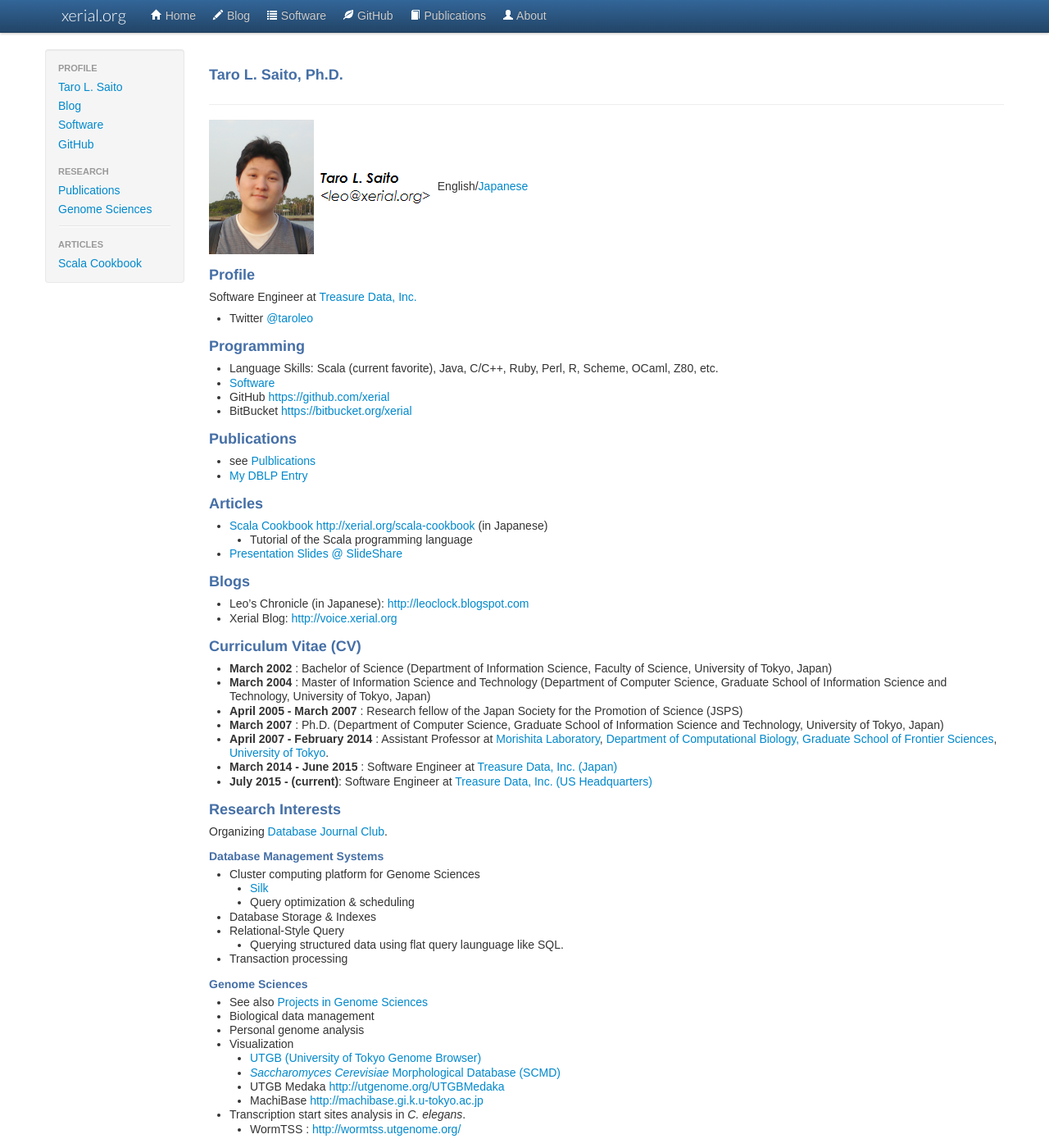
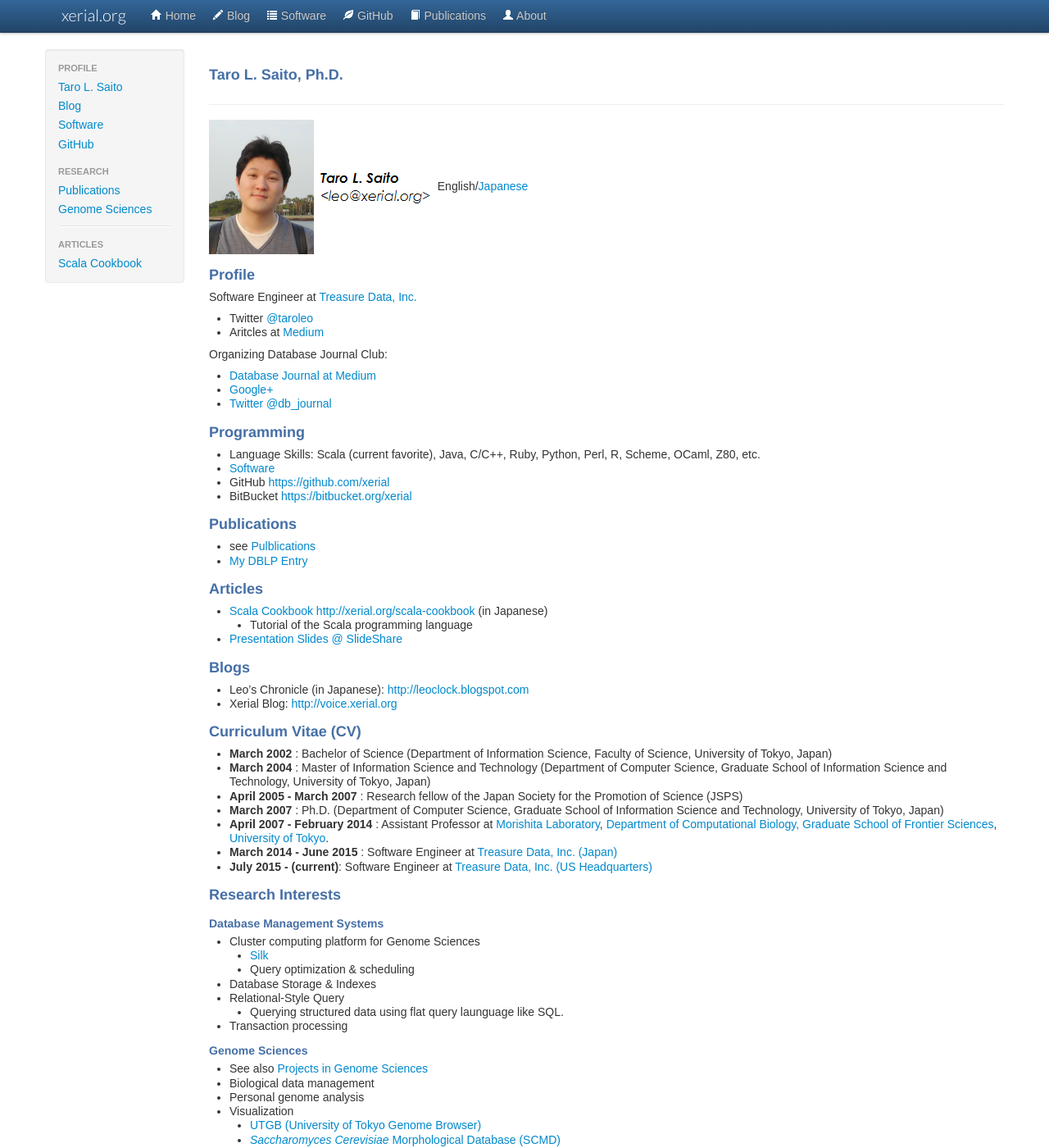
Before and after one commit to xerial/xerial.github.com, a Jekyll site: the page built from leo.md, in a window 1280 px wide and 1400 px high. Shown: the whole window at 82% size. Built offline with Jekyll 4.4.1, drawn with Linux system fonts in a browser that asks for light colours; Markdown is read by kramdown in place of the engine named in the settings.

Commit message:
Update leo.md

```diff
--- a/leo.md
+++ b/leo.md
@@ -9,9 +9,15 @@
 Software Engineer at [Treasure Data, Inc.](http://www.treasuredata.com/)
 
 * Twitter [@taroleo](https://twitter.com/taroleo)
+* Aritcles at [Medium](https://medium.com/@taroleo)
+
+Organizing Database Journal Club:
+- [Database Journal at Medium](https://medium.com/db-journal)
+- [Google+](https://plus.google.com/u/2/communities/109432920533282111188)
+- [Twitter @db_journal](https://twitter.com/db_journal)
 
 ### Programming
-* Language Skills: Scala (current favorite), Java, C/C++, Ruby, Perl, R, Scheme, OCaml, Z80, etc.
+* Language Skills: Scala (current favorite), Java, C/C++, Ruby, Python, Perl, R, Scheme, OCaml, Z80, etc.
 * [Software]({{BASE_PATH}}/software)
 * GitHub <https://github.com/xerial>
 * BitBucket <https://bitbucket.org/xerial>
@@ -27,6 +33,7 @@
 * [Presentation Slides @ SlideShare](http://www.slideshare.net/taroleo/)
 
 ### Blogs
+
 * Leo's Chronicle (in Japanese): <http://leoclock.blogspot.com>
 * Xerial Blog: <http://voice.xerial.org>
 
```
Also changed, not shown: other parts of leo.md (+0 -2 lines).
